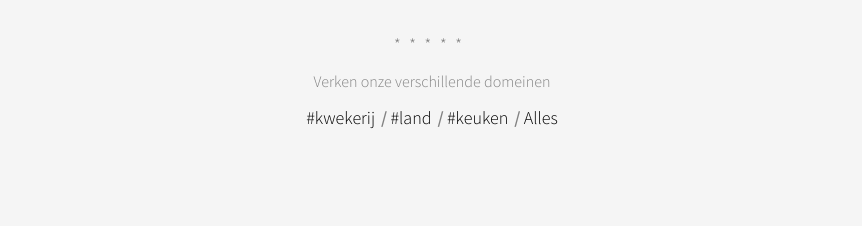
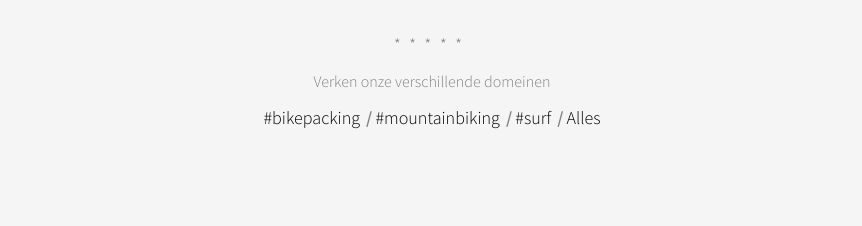
Before and after one commit to SimonBoury/keepitsimplestupid.be, a Jekyll site: the page built from index.html, in a window 1280 px wide. Shown: the part 892-1118 px from the top of the page, without its empty margins (208-1070 px from the left). Built offline with Jekyll 4.4.1, drawn with Linux system fonts in a browser that asks for light colours.

Commit message:
Update categories.yml

```diff
--- a/_data/categories.yml
+++ b/_data/categories.yml
@@ -1,8 +1,8 @@
-- slug: kwekerij
-  name: '#kwekerij'
+- slug: bikepacking
+  name: '#bikepacking'
 
-- slug: land
-  name: '#land'
+- slug: mountainbiking
+  name: '#mountainbiking'
 
 - slug: keuken
-  name: '#keuken'
+  name: '#surf'
```
